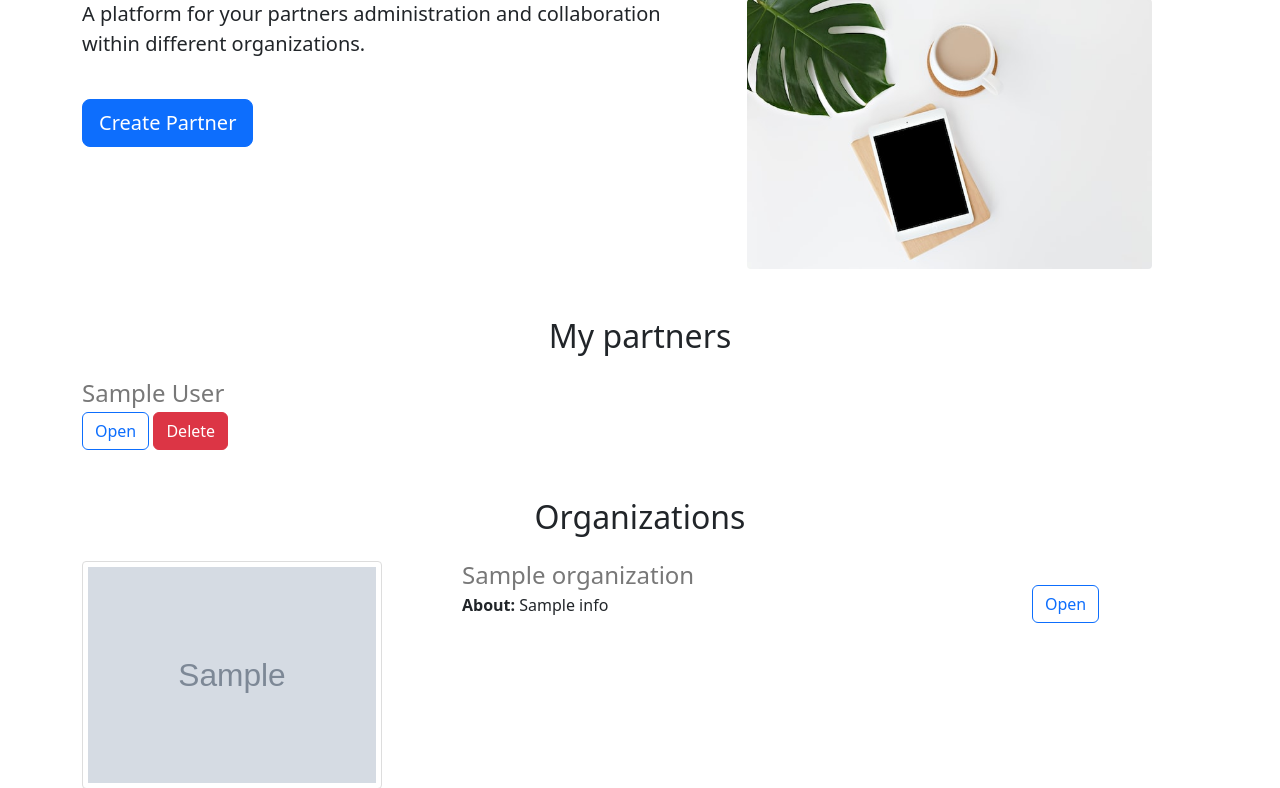
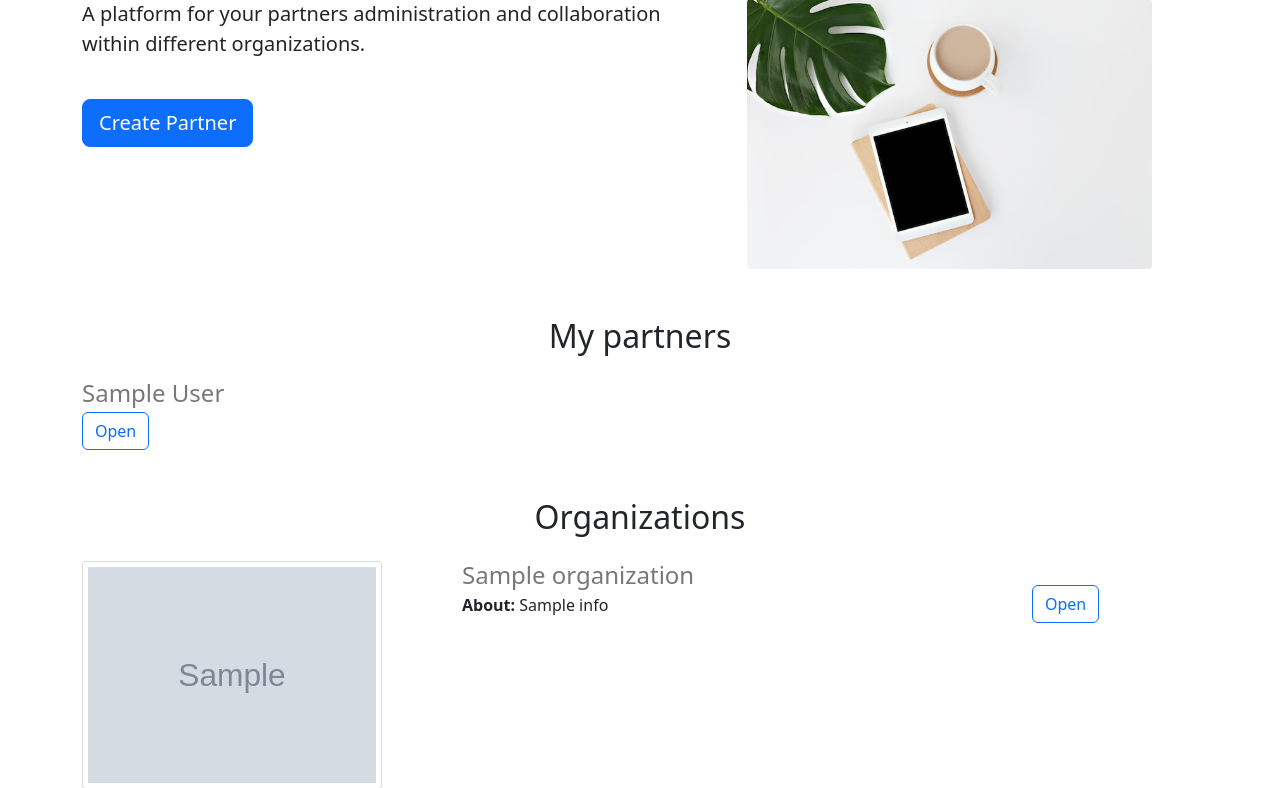
Before and after one commit to slavachetverikov/partners-website-v2, a Flask app: template templates/home.html in a window 1280 px wide. Shown: the part 497-1285 px from the top of the page. Run offline with Flask 3, Linux system fonts and the light colour scheme; the template is opened without the code that fills it: most values are stand-ins (such as "Sample title", 1, 10 or a date in 2020); grey boxes marked "Sample" are stand-in pictures.

Commit message:
changed the location of delete button

```diff
--- a/templates/partner_info.html
+++ b/templates/partner_info.html
@@ -13,6 +13,5 @@
    <div class='col-2'>
     <a href="/partner/{{partners['partner_id']}}"
       type="button" class="btn btn-outline-primary">Open</a>
-    <a action="/delete/<id>" method="delete" class="btn btn-danger">Delete</a>
    </div>
        </div>
--- a/templates/partner_page.html
+++ b/templates/partner_page.html
@@ -17,6 +17,7 @@
     <p>{{partner.email}}<p>
   <h4>City</h4>
      <p>{{partner.country}}<p>
+  <a class="btn btn-danger">Delete</a>
 
 
 </div>
```
